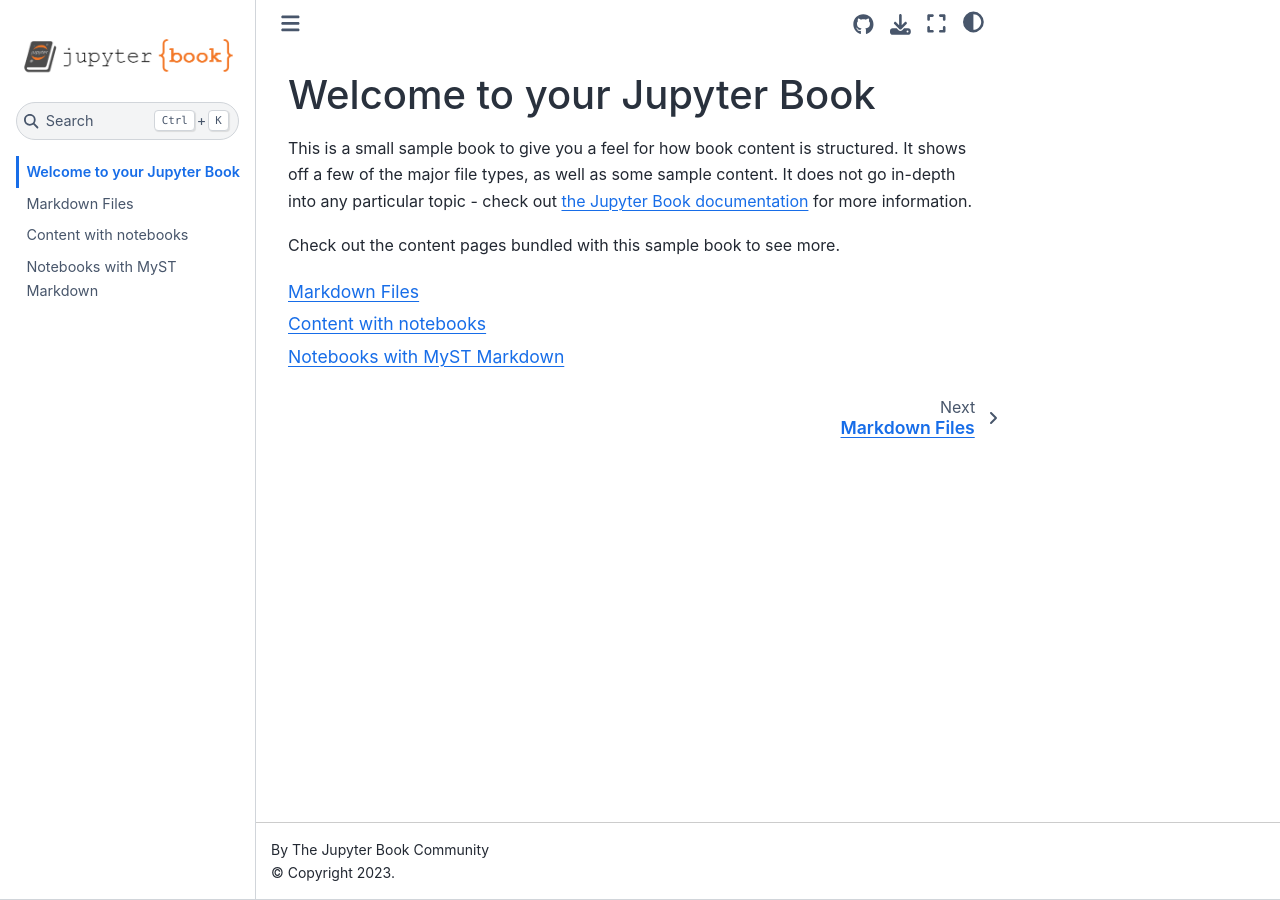
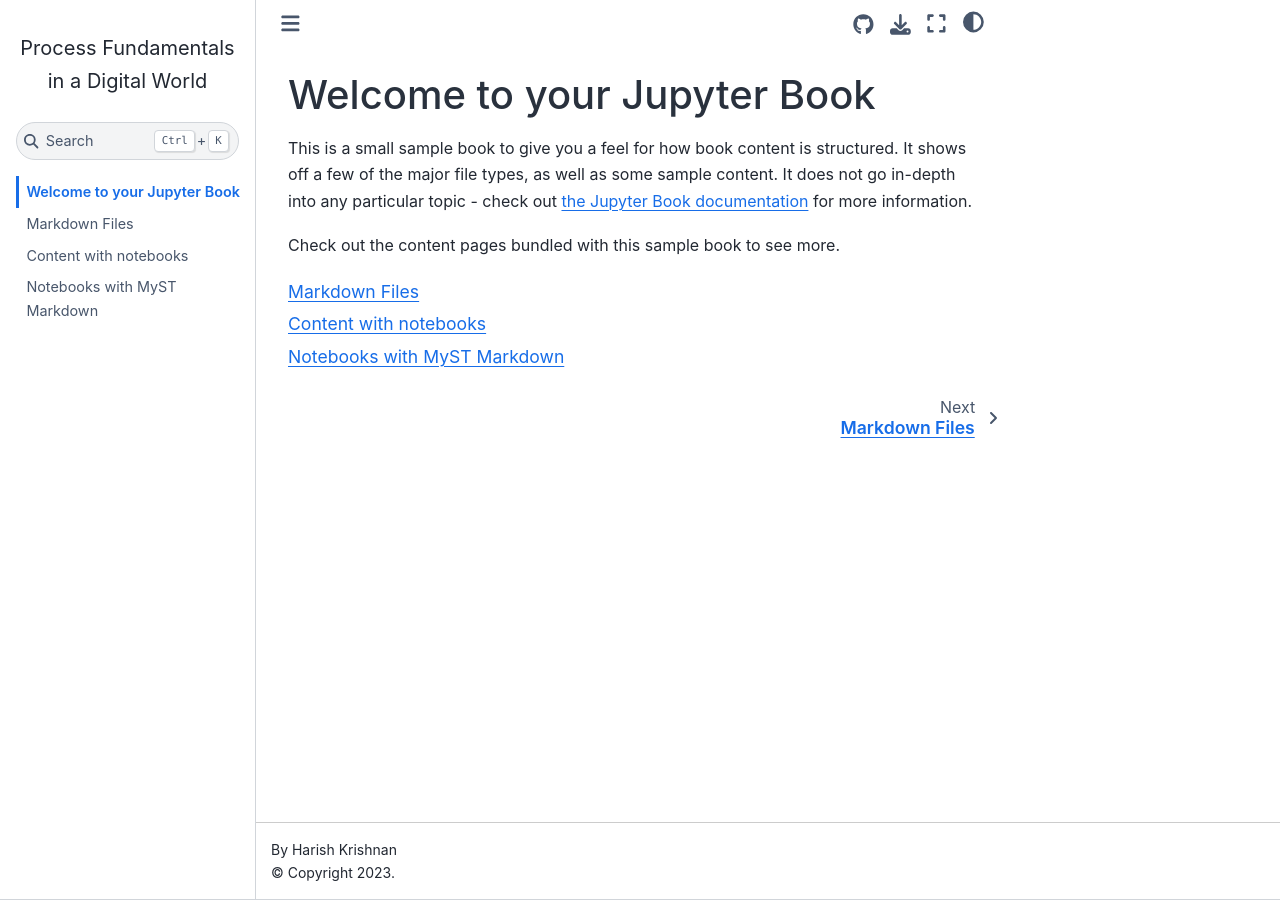
Before and after one commit to harishk05/process-fundamentals-in-a-digital-world, a Jupyter Book: the page built from intro.md, in a window 1280 px wide. Built offline with Jupyter Book 1.0.4 settings and Sphinx 7.4.7 and the Sphinx Book theme 1.1.4, drawn with Linux system fonts in a browser that asks for light colours.

Commit message:
minor edit

```diff
--- a/_config.yml
+++ b/_config.yml
@@ -1,9 +1,9 @@
 # Book settings
 # Learn more at https://jupyterbook.org/customize/config.html
 
-title: My sample book
-author: The Jupyter Book Community
-logo: logo.png
+title: Process Fundamentals in a Digital World
+author: Harish Krishnan
+logo:
 
 # Force re-execution of notebooks on each build.
 # See https://jupyterbook.org/content/execute.html
```
